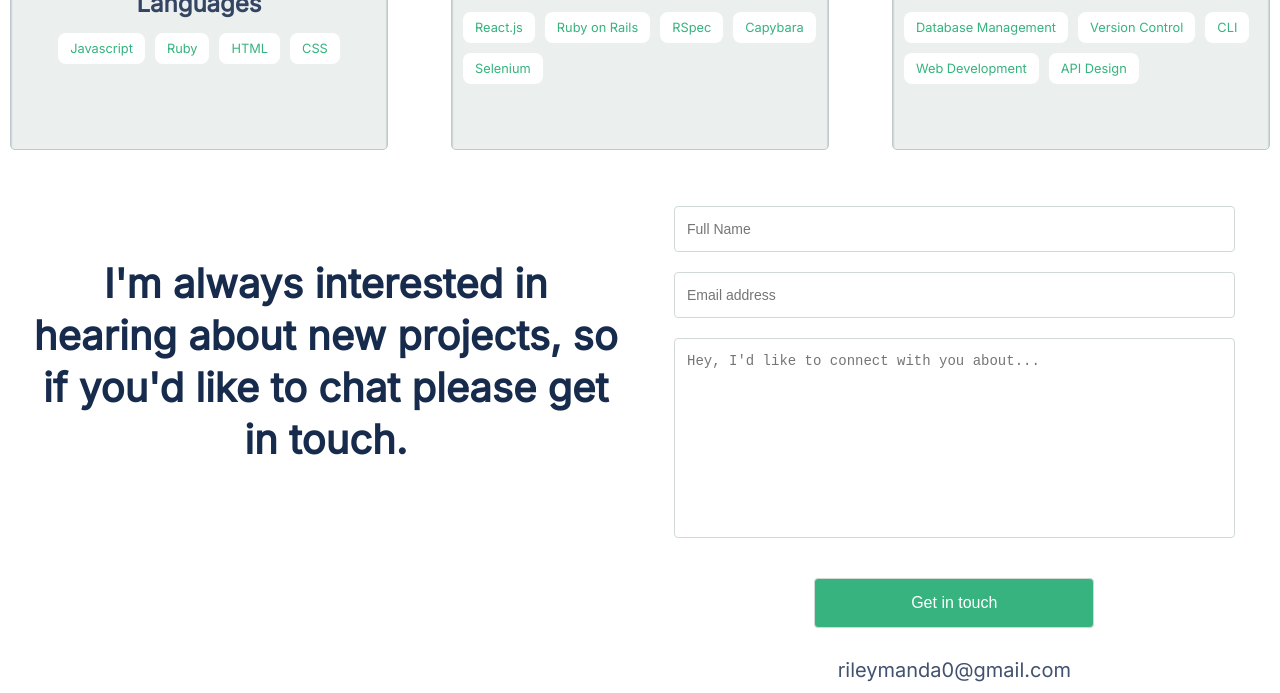
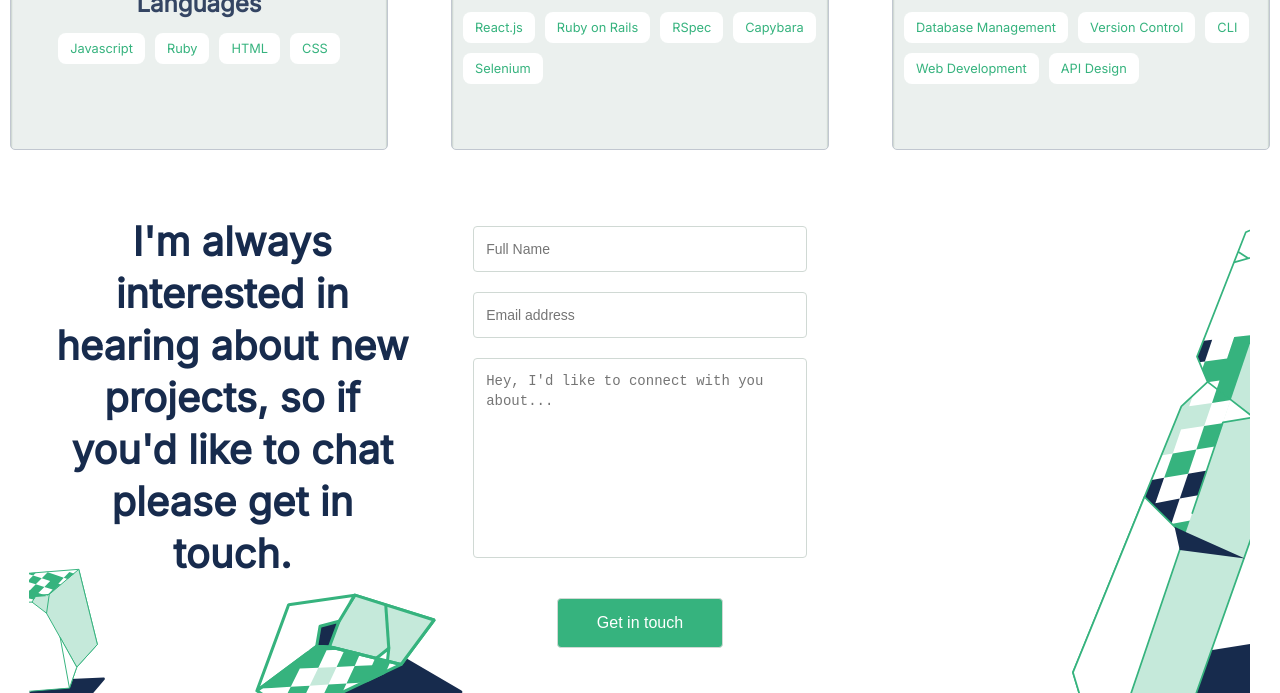
Before and after one commit to RileyManda/html5-portfolio-website, a plain HTML site: page index.html in a window 1280 px wide. Shown: the part 2140-2833 px from the top of the page. Drawn offline with Linux system fonts and the light colour scheme.

Commit message:
Added ontact section images

```diff
--- a/index.html
+++ b/index.html
@@ -2,7 +2,7 @@
 <html lang="en">
 
 <head>
-    <title>Portfolio</title>
+    <title>Riley's Portfolio</title>
     <meta charset="UTF-8">
     <meta http-equiv="X-UA-Compatible" content="IE=edge">
     <meta name="viewport" content="width=device-width, initial-scale=1.0">
@@ -208,16 +208,16 @@
 
         <!-- Contact me section -->
         <section id="contact-section">
-            <div class="container">
-                <h2 class="contact-text">I'm always interested in hearing about new projects, so if you'd like to chat
+             <div class="contact-container">
+                <div class="grid-container">
+                    <h2 class="contact-text grid-item">I'm always interested in hearing about new projects, so if you'd like to chat
                         please get
                         in touch.</h2>
-                <div class="form-container">
+                        <div class="form-container grid-item">
                             <form class="contact-form" action="https://formspree.io/f/mvonlebo" method="POST">
                                 <div class="form-group">
                                     <label for="full-name"></label>
-                            <input type="text" id="full-name" name="full-name" placeholder="Full Name" maxlength="30"
-                                required>
+                                    <input type="text" id="full-name" name="full-name" placeholder="Full Name" maxlength="30" required>
                                 </div>
                                 <div class="form-group">
                                     <label for="email"></label>
@@ -225,9 +225,8 @@
                                 </div>
                                 <div class="form-group">
                                     <label for="message"></label>
-                            <textarea id="message" name="message"
-                                placeholder="Hey, I'd like to connect with you about..." maxlength="500"
-                                required></textarea>
+                                    <textarea id="message" name="message" placeholder="Hey, I'd like to connect with you about..."
+                                        maxlength="500" required></textarea>
                                 </div>
                                 <div class="form-group">
                                     <input type="submit" value="Get in touch" class="contact-btn">
@@ -238,26 +237,27 @@
                                 <p class="email-text">rileymanda0@gmail.com</p>
                             </div>
 
+
+
+                        </div>
+                </div>
+
+
                 <div class="social-section">
                     <ul class="social-icons">
-                            <li><a href="https://twitter.com/rilecodez"><img src="./assets/icons/twitter.svg"
-                                        alt="Twitter icon"></a></li>
+                        <li><a href="https://twitter.com/rilecodez"><img src="./assets/icons/twitter.svg" alt="Twitter icon"></a></li>
                         <li><a href="https://www.linkedin.com/in/rileymanda/"><img src="./assets/icons/linkedin.svg"
                                     alt="LinkedIn icon"></a></li>
-                            <li><a href="https://rileymanda.medium.com/"><img src="./assets/icons/medium.svg"
-                                        alt="Medium icon"></a>
+                        <li><a href="https://rileymanda.medium.com/"><img src="./assets/icons/medium.svg" alt="Medium icon"></a>
                         </li>
-                            <li><a href="https://github.com/RileyManda/"><img src="./assets/icons/github.svg"
-                                        alt="GitHub icon"></a>
+                        <li><a href="https://github.com/RileyManda/"><img src="./assets/icons/github.svg" alt="GitHub icon"></a>
                         </li>
-                            <li><a href="https://www.angellist.com/"><img src="./assets/icons/angellist.svg"
-                                        alt="AngelList icon"></a></li>
+                        <li><a href="https://www.angellist.com/"><img src="./assets/icons/angellist.svg" alt="AngelList icon"></a></li>
                     </ul>
 
                 </div>
+
                 <div class="contact-image"></div>
-
-                </div>
             </div>
         </section>
 
--- a/style.css
+++ b/style.css
@@ -656,13 +656,6 @@ textarea {
     display: none;
   }
 
-  /* .about-text {
-    display: flex;
-    flex-wrap: wrap;
-    font-size: 30px;
-    line-height: 40px;
-    max-width: 770px;
-  } */
   .supporting-text .about {
     display: flex;
     flex-wrap: wrap;
@@ -694,26 +687,50 @@ textarea {
     display: inline-block;
   }
 
-  .container {
+  /* contact section grid */
+  .grid-container {
     display: grid;
-    grid-template-columns: 1fr 1fr;
-    gap: 40px;
-    align-items: center;
-    justify-content: center;
-    min-width: 768px;
+    grid-template-columns: repeat(2, 1fr) minmax(0, 1fr);
+    grid-gap: 10px;
   }
 
-  .form-container {
-    display: flex;
-    flex-direction: column;
+  .grid-item {
+    padding: 20px;
+    text-align: center;
+    font-size: 30px;
   }
 
+  .social-section {
+    grid-column: 1 / -1;
+  }
+
+  .contact-container {
+    background-image: url(./assets/images/desktop/contact-illustration-left.svg), url(./assets/images/desktop/contact-illustration-right.svg), url(./assets/images/desktop/contact-illustration-bottom.svg);
+    background-position: 0% 100%, 100% 100%, 20% 100%;
+    background-repeat: no-repeat, no-repeat, no-repeat;
+    padding-bottom: 0.21%;
+    background-size: 10%, 20%, 20%;
+  }
+
+  .contact-image {
+    display: none;
+  }
+    .email-container{
+      display: none;
+    }
+
+  /* contact section END */
   .contact-text {
     font-style: normal;
     font-weight: 700;
     font-size: 40px;
     margin: 0;
     line-height: 52px;
+  }
+
+  .form-container {
+    display: flex;
+    flex-direction: column;
   }
 
   .hamburger {
@@ -785,10 +802,10 @@ textarea {
     max-width: 800px;
   }
 
-  .contact-image {
+  /* .contact-illustration-right {
     height: 100%;
     width: 40%;
-  }
+  } */
 }
 
 /* Mobile  Media Queries */
```
Also changed, not shown: assets/images/desktop/contact-illustration-bottom.svg (added), assets/images/desktop/contact-illustration-left.svg (added), assets/images/desktop/contact-illustration-right.svg (added). Lines whose indentation alone changed are shown as unchanged.
